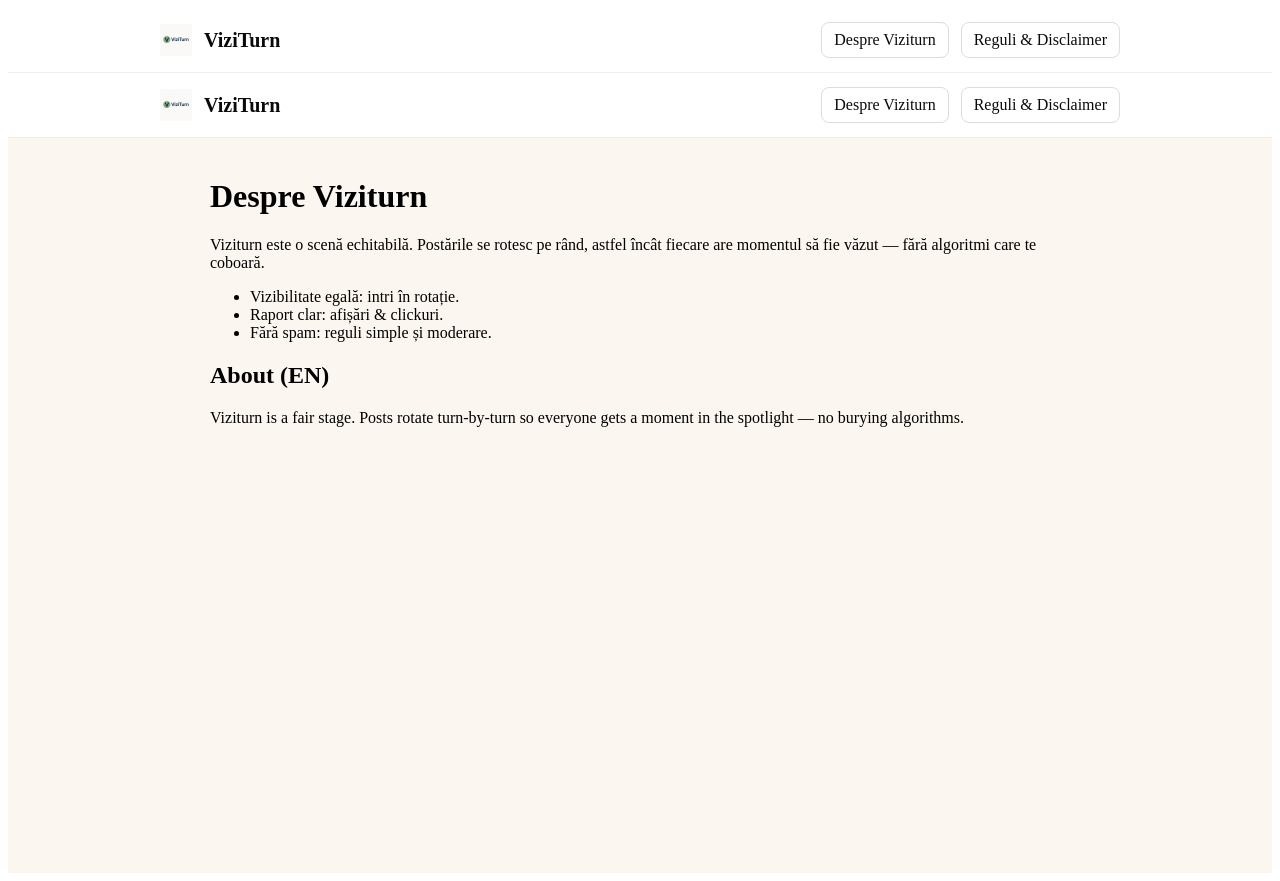
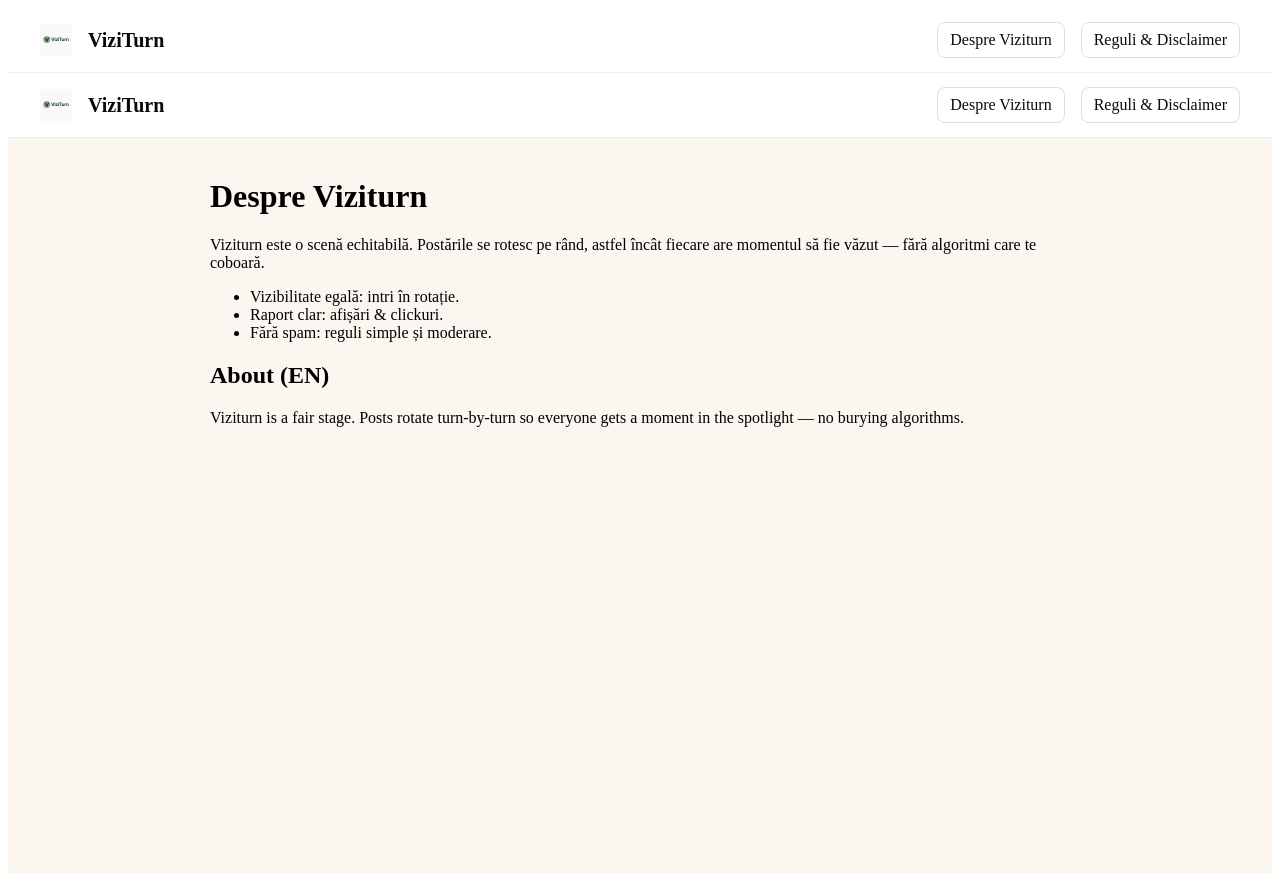
Before and after one commit to danhome-blip/ViziTurn, a Next.js app: page /about in a window 1280 px wide. Built offline with nearby package versions, Linux system fonts and the light colour scheme.

Commit message:
Update Header.js

```diff
--- a/components/Header.js
+++ b/components/Header.js
@@ -10,14 +10,14 @@ export default function Header() {
 
   return (
     <header style={{position:'sticky', top:0, zIndex:10, background:'#fff', borderBottom:'1px solid #eee'}}>
-      <div style={{maxWidth:960, margin:'0 auto', padding:'12px 20px',
+      <div style={{maxWidth:1200, margin:'0 auto', padding:'12px 20px',
                    display:'flex', alignItems:'center', justifyContent:'space-between'}}>
         <a
   href="/"
   style={{
     display: 'flex',
     alignItems: 'center',
-    gap: '12px',
+    gap: '16px',
     textDecoration: 'none',
     padding: '4px 0'
   }}
@@ -32,7 +32,7 @@ export default function Header() {
   </strong>
 </a>
 
-        <nav style={{display:'flex', gap:12}}>
+        <nav style={{display:'flex', gap:16}}>
           <a href="/about" style={link}>Despre Viziturn</a>
           <a href="/rules" style={link}>Reguli & Disclaimer</a>
         </nav>
```
